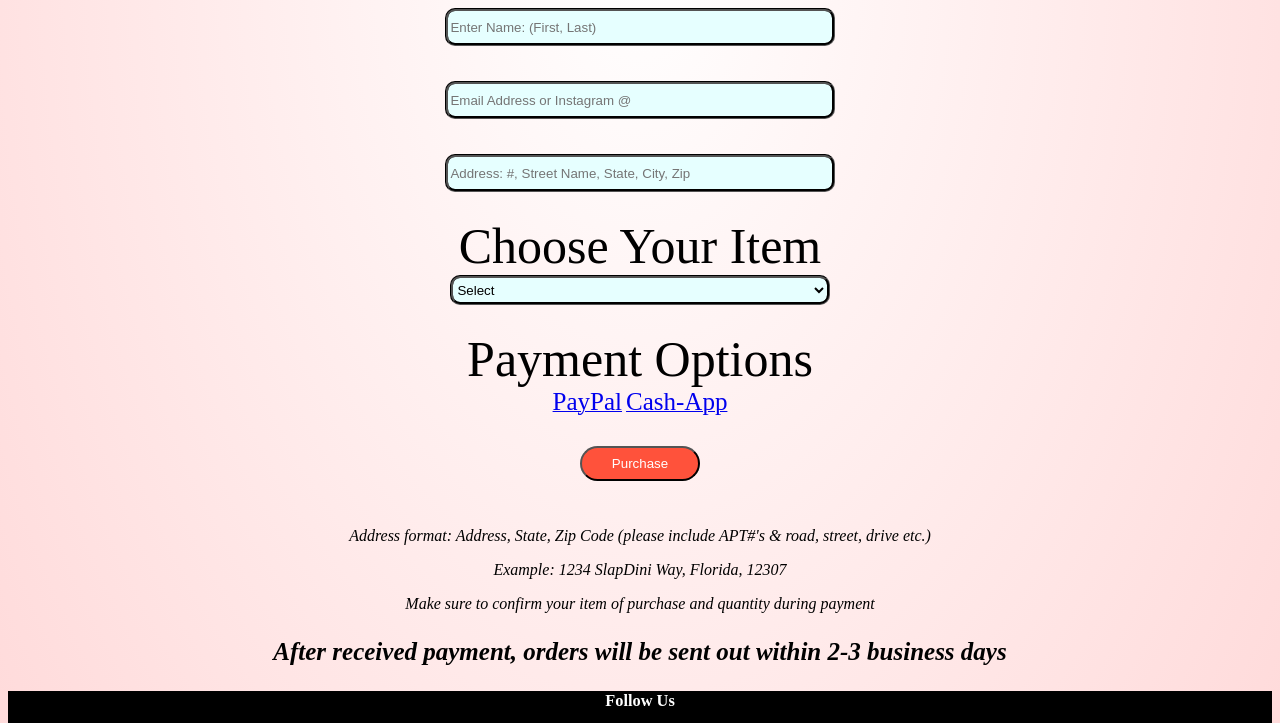
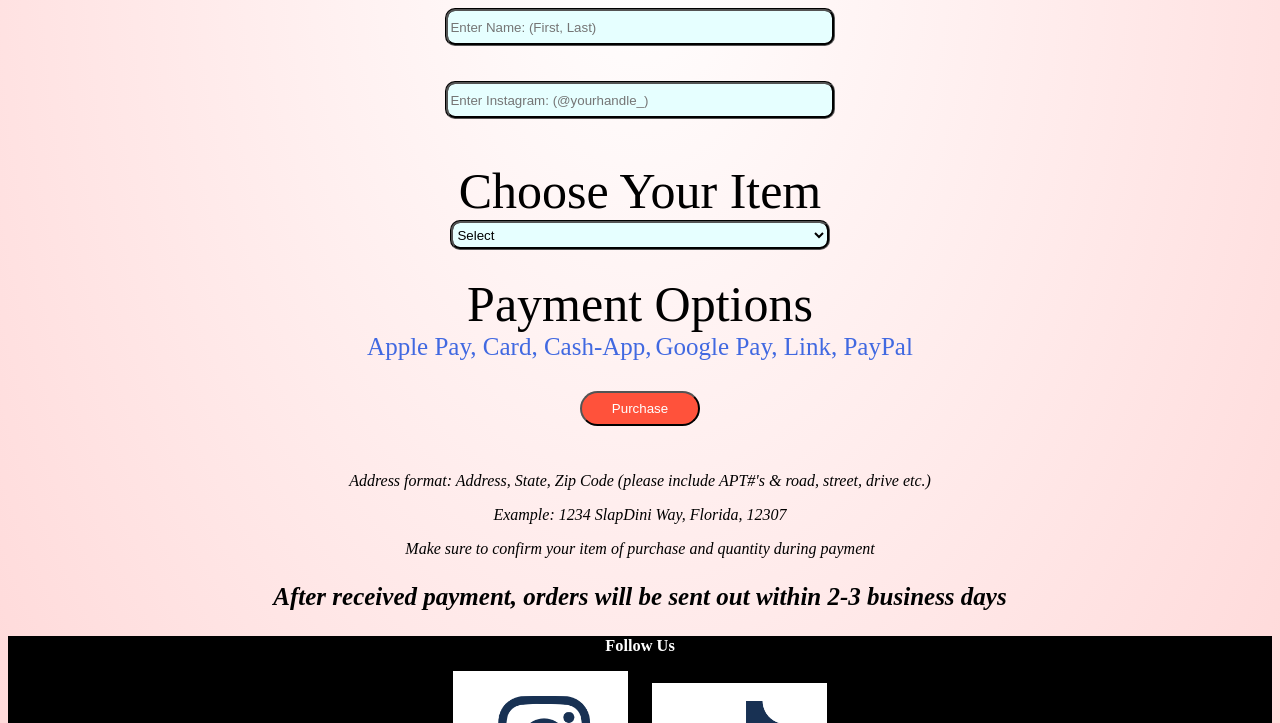
Before and after one commit to SD-NxH/slapdini, a plain HTML site: page SD_temp_SDcloset.html in a window 1280 px wide. Shown: the part 1072-1795 px from the top of the page. Drawn offline with Linux system fonts and the light colour scheme.

Commit message:
Add files via upload

```diff
--- a/SD_temp_SDcloset.html
+++ b/SD_temp_SDcloset.html
@@ -90,9 +90,8 @@
 	<br>
 	<input class="name" type="text" name="name" placeholder="Enter Name: (First, Last)" required>
 	<br>
-	<input class="email" type="email" name="email" placeholder="Email Address or Instagram @" required>
+	<input class="name" type="text" name="name" placeholder="Enter Instagram: (@yourhandle_)" required>
 	<br>
-	<input class="email" type="address" name="address" placeholder="Address: #, Street Name, State, City, Zip" required>
 	<input type="hidden" name="_subject" value="New Purchase!">
 	<br>
 	<label for="merch">Choose Your Item</label>
@@ -106,8 +105,8 @@
 	<br>
 	<label>Payment Options</label>
 	<br>
-	<a href="https://paypal.me/slapdini?country.x=US&locale.x=en_US"> <label style="font-size: 25px; margin-top: 20px; cursor: pointer;">PayPal</label></a>
-	<a href="https://cash.app/$Slapdini"><label style="font-size: 25px; margin-top: 20px; cursor: pointer;">Cash-App</label></a>
+	<label style="font-size: 25px; margin-top: 20px; cursor: pointer; color: royalblue;">Apple Pay, Card, Cash-App,</label>
+	<label style="font-size: 25px; margin-top: 20px; cursor: pointer;color: royalblue; ">Google Pay, Link, PayPal</label>
 	<br>
      <button class="btn" type="submit">Purchase</button>
      <p> Address format: Address, State, Zip Code (please include APT#'s & road, street, drive etc.)</p>
```
Also changed, not shown: SD_temp_accessories.html (+3 -4 lines).
